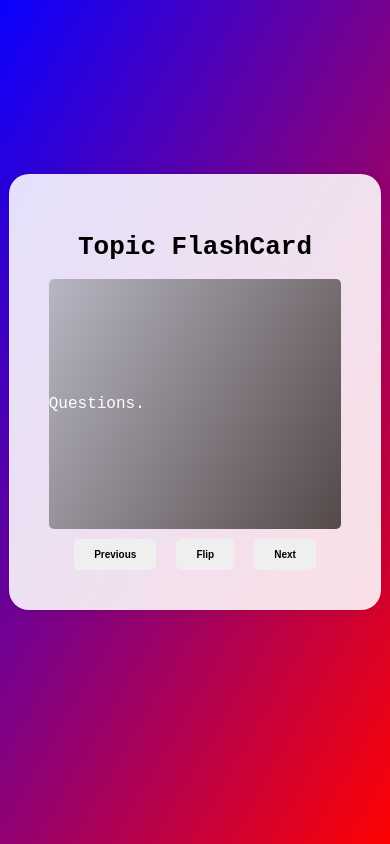
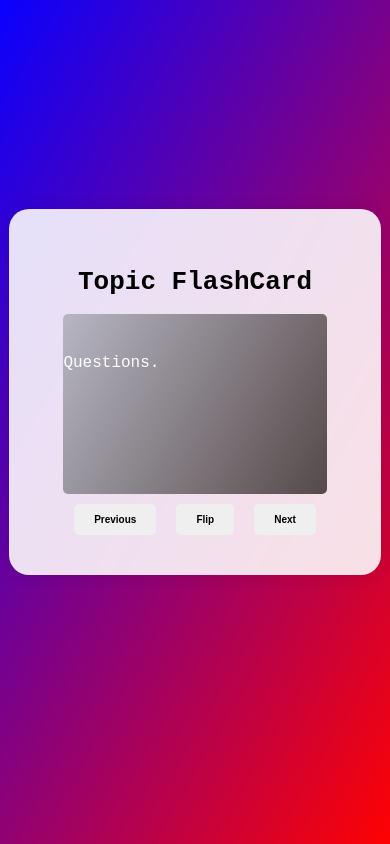
Before and after one commit to Nyx003acvx/FlipCard, a plain HTML site: page index.html in a window 390 px wide. Drawn offline with Linux system fonts and the light colour scheme; no server answers.

Commit message:
overflow fix for mobile devices

```diff
--- a/style.css
+++ b/style.css
@@ -15,20 +15,14 @@ body{
     padding: 40px;
     border-radius: 20px;
     box-shadow: 0 0px 15px rgba(0, 0, 0, 0.1);
-    width: 200px;
+    max-width: 360px;
     text-align: center;
     margin-bottom: 60px;
-    overflow: scroll;
-    scrollbar-width: none;
 }
 
 .flashcard{
-    display: flex;
-    flex-direction: column;
-    justify-content: center;
-    align-items: center;
-    max-width: 100%;
-    height: 90%;
+    width: 90%;
+    min-height: 180px;
     position: relative;
     transform-style: preserve-3d;
     transition: transform 0.5s;
@@ -38,12 +32,10 @@ body{
 
 .flashcard.is-flipped{
     transform: rotateY(180deg);
-    height: 250px;
 }
 
 .flashcard div{
     display: flex;
-    flex-direction: column;
     position: absolute;
     width: 100%;
     height: 100%;
@@ -52,7 +44,6 @@ body{
     overflow: auto;
     scrollbar-width: none;
     margin: 0 auto;
-    margin-top: 0px;
     align-items: center;
     justify-content: center;
     background: linear-gradient(120deg, #b7b6c3, #554949);
@@ -61,10 +52,6 @@ body{
 .back{
     transform: rotateY(180deg);
     display: flex;
-    flex-direction: column;
-    justify-content: center;
-    align-items: center;
-    color: #000000;
 }
 
 .front{
@@ -74,10 +61,11 @@ body{
     align-items: center;
     color: #ffffff;
 }
+
 .flashcard p {
     font-size: 1rem;
     width: 100%;
-    min-height: 1rem;
+    height: 99px;
     overflow-x: none;
     display: flex;
     text-wrap: wrap;
@@ -112,7 +100,6 @@ body{
     }
 
     .flashcard{
-        width: 100%;
-        height: 250px;
+        width: 90%;
     }
 }
```
